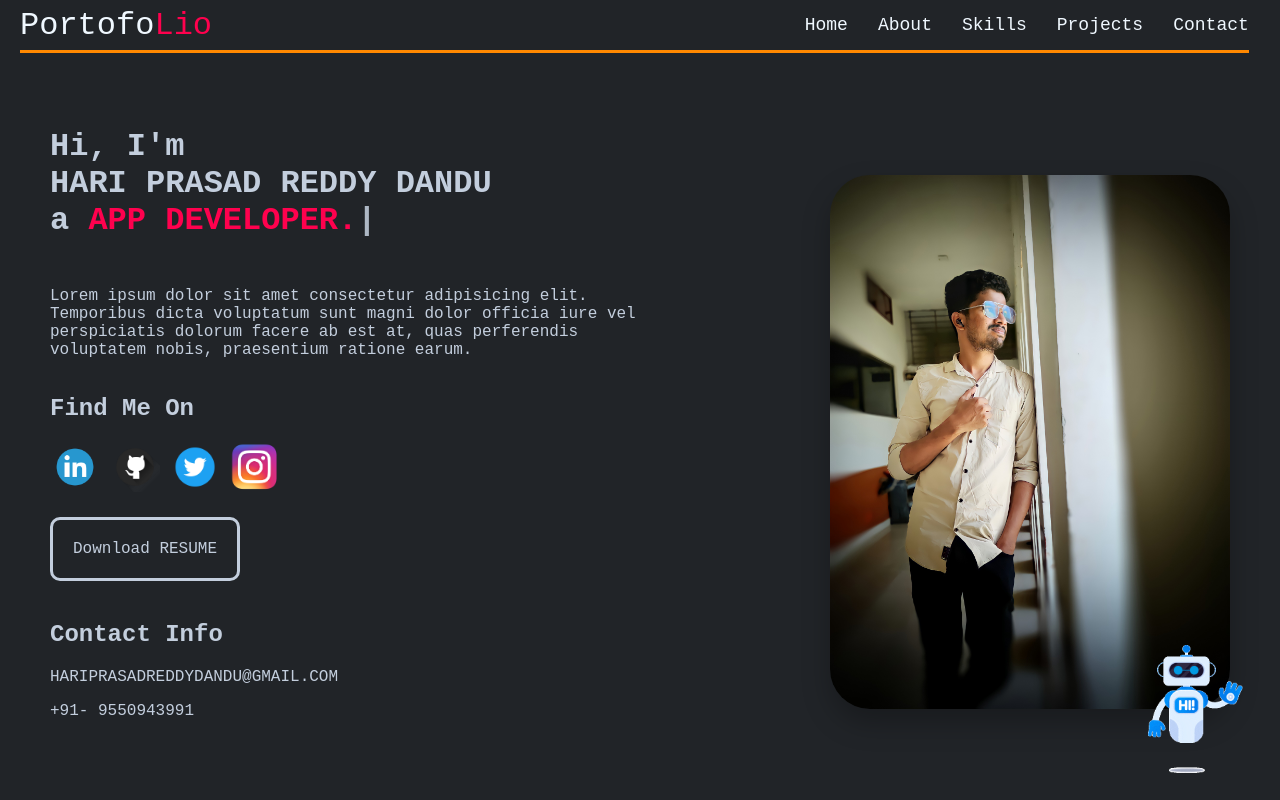
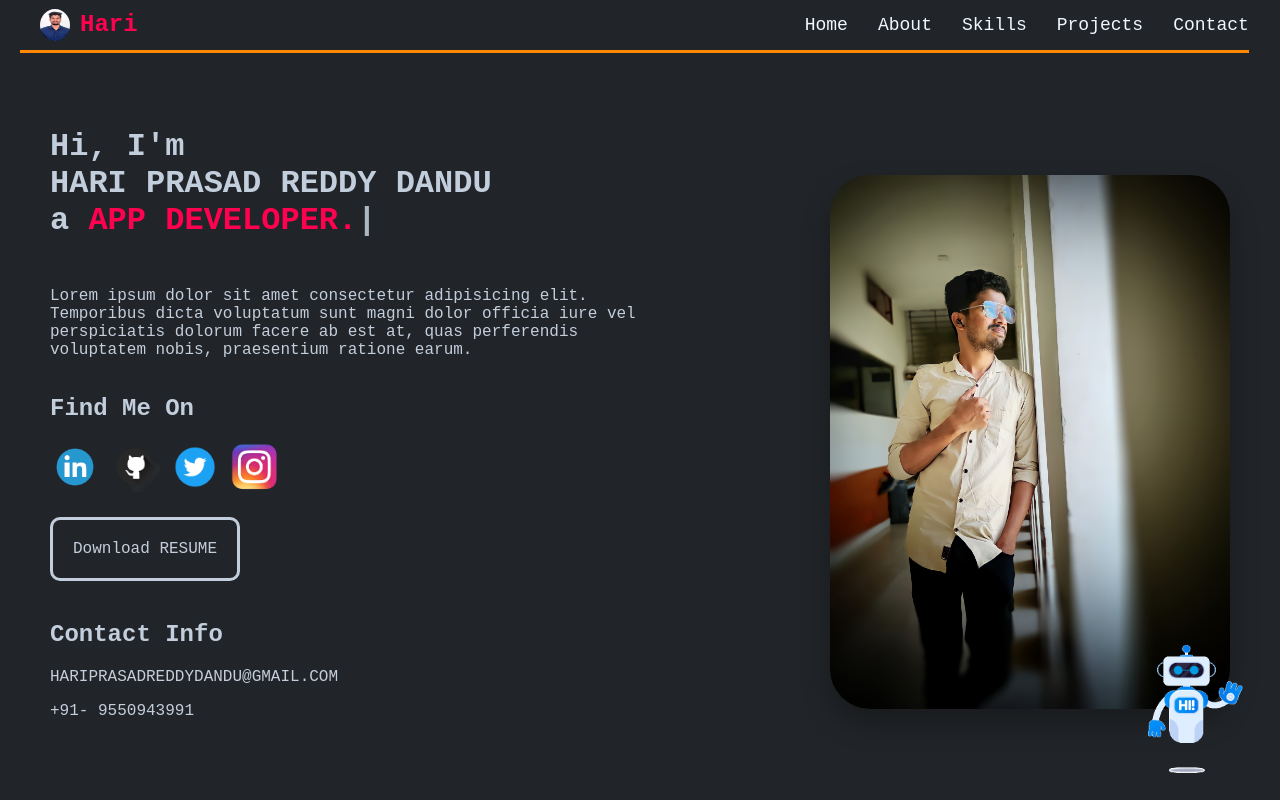
Before and after one commit to HARIPRASADREDDY-DANDU/Portofolio, a plain HTML site: page index.html in a window 1280 px wide. Shown: the top 800 px of the page. Drawn offline with nearby package versions, Linux system fonts and the light colour scheme; a web font is replaced by a local one.

Commit message:
Add files via upload

```diff
--- a/index.html
+++ b/index.html
@@ -9,8 +9,11 @@
 </head>
 <body>
     <nav>
-        <section class="logo">
-            <hi class="logon">Portofo<span class="sp">Lio</span></hi>
+        <section class="logo" style="display: flex; flex-direction: row;">
+            <img src="resume-pic.jpg" alt="H" width="30px" height="32px" style="border-radius: 100%; margin-right: 10px; margin-left: 20px;">
+            <hi class="he" style="margin-top: 2px;
+            color: #ff014e;
+            font-size: x-large; font-weight: bold;">Hari</hi>
         </section>
         <section class="items">
             <section class="nav-items">
```
Also changed, not shown: resume-pic.jpg (added).
